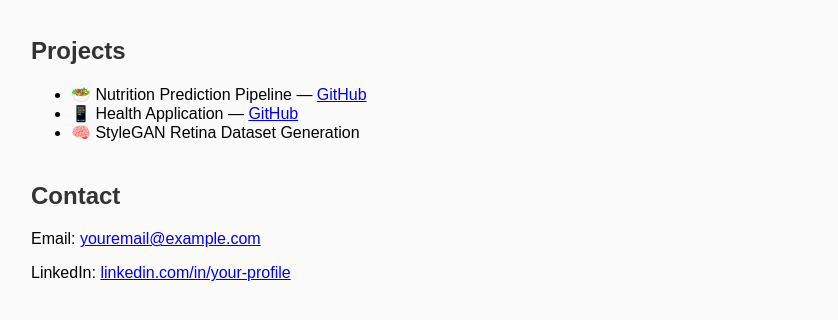
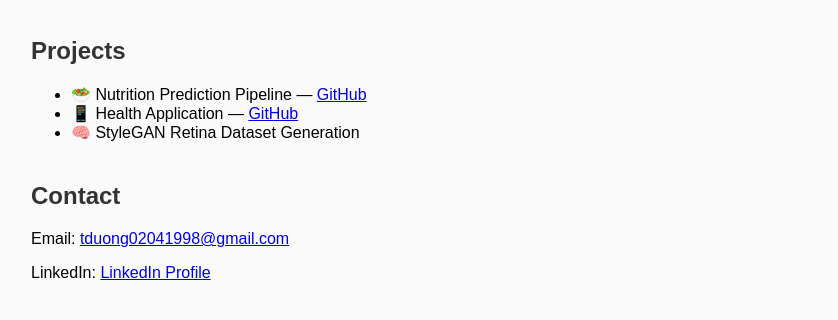
Before and after one commit to tien-m-duong/tien-m-duong.github.io, a plain HTML site: page index.html in a window 1280 px wide. Shown: the part 120-440 px from the top of the page, without its empty margins (9-847 px from the left). Drawn offline with Linux system fonts and the light colour scheme.

Commit message:
Update index.html

```diff
--- a/index.html
+++ b/index.html
@@ -27,8 +27,8 @@
 
   <section>
     <h2>Contact</h2>
-    <p>Email: <a href="mailto:youremail@example.com">youremail@example.com</a></p>
-    <p>LinkedIn: <a href="https://linkedin.com/in/your-profile">linkedin.com/in/your-profile</a></p>
+    <p>Email: <a href="tduong02041998@gmail.com">tduong02041998@gmail.com</a></p>
+    <p>LinkedIn: <a href="https://www.linkedin.com/in/tien-duong-285ba9273/">LinkedIn Profile</a></p>
   </section>
 </body>
 </html>
```
